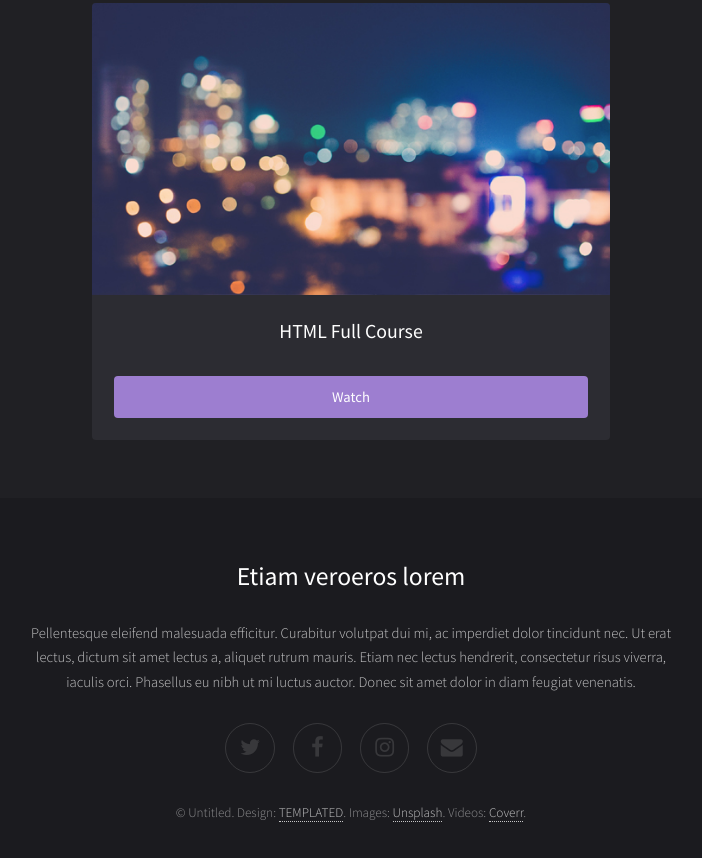
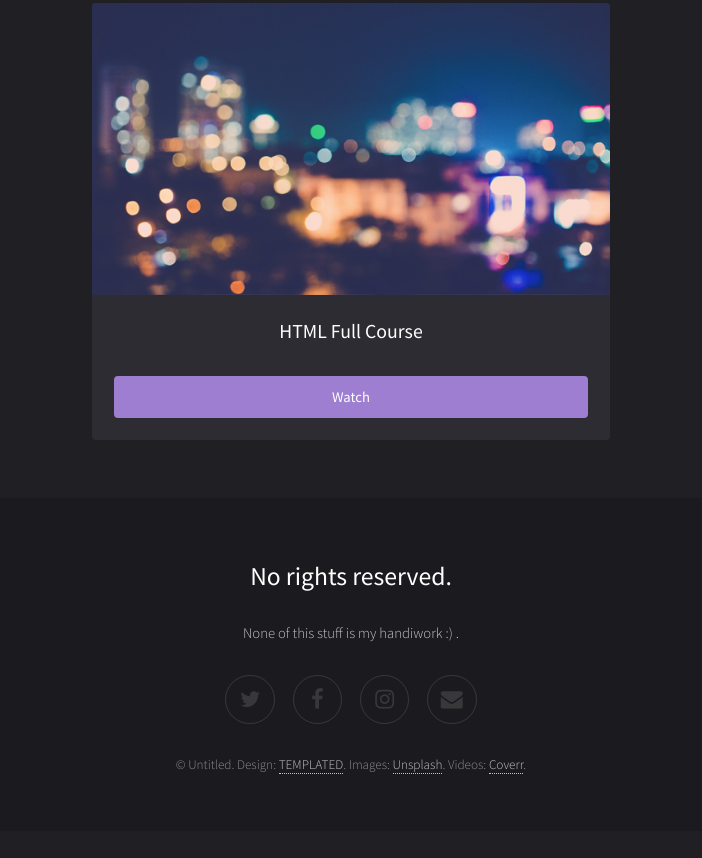
Before and after one commit to fnerkyboy/fnerkyboy.github.io, a plain HTML site: page index.html in a window 1280 px wide. Shown: the part 1082-1940 px from the top of the page, without its empty margins (289-991 px from the left). After the commit the page ends 1913 px from the top, so only its background shows below. Drawn offline with Linux system fonts and the light colour scheme.

Commit message:
Update index.html

```diff
--- a/index.html
+++ b/index.html
@@ -74,8 +74,8 @@
 			<!-- Footer -->
 				<footer id="footer">
 					<div class="inner">
-						<h2>Etiam veroeros lorem</h2>
-						<p>Pellentesque eleifend malesuada efficitur. Curabitur volutpat dui mi, ac imperdiet dolor tincidunt nec. Ut erat lectus, dictum sit amet lectus a, aliquet rutrum mauris. Etiam nec lectus hendrerit, consectetur risus viverra, iaculis orci. Phasellus eu nibh ut mi luctus auctor. Donec sit amet dolor in diam feugiat venenatis. </p>
+						<h2>No rights reserved.</h2>
+						<p>None of this stuff is my handiwork :) . </p>
 
 						<ul class="icons">
 							<li><a href="#" class="icon fa-twitter"><span class="label">Twitter</span></a></li>
```
